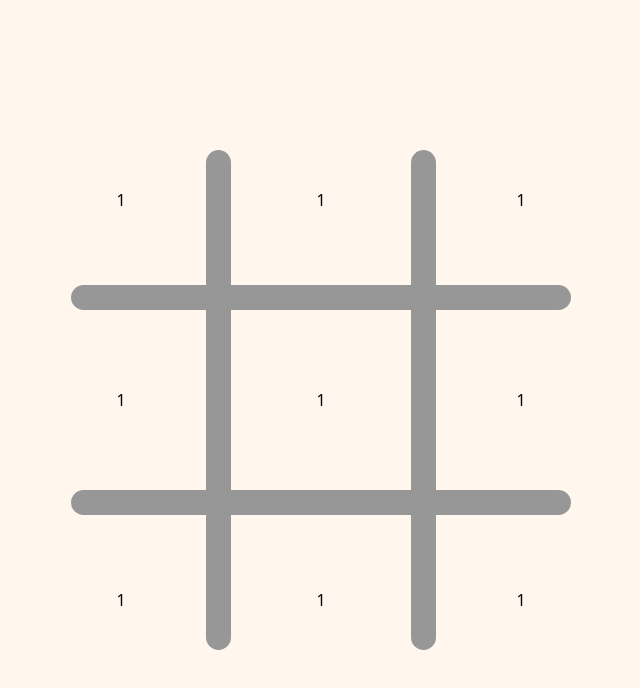
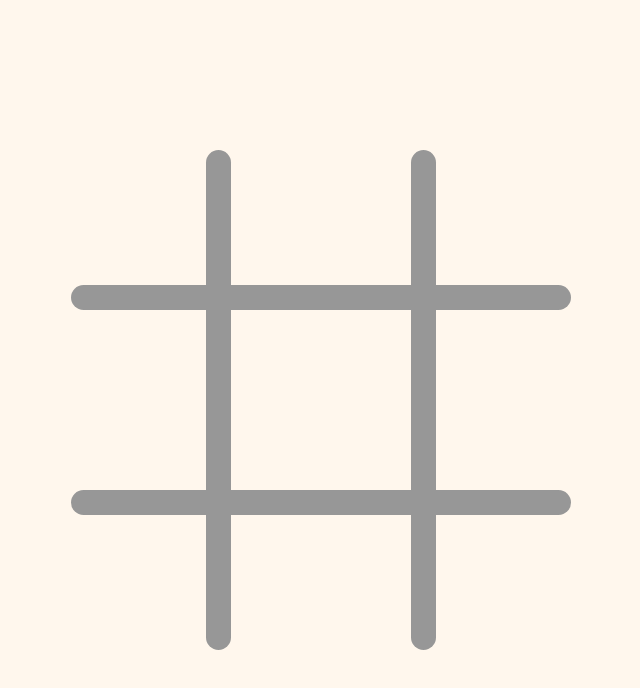
Before and after one commit to Deadusik/TicTacToe, a React (Create React App) app: page /single in a window 1280 px wide. Shown: the top 688 px of the page, without its empty margins (319-959 px from the left). Built offline with nearby package versions, Linux system fonts and the light colour scheme.

Commit message:
game field
add logic on field mouse hover
some code refactoring

```diff
--- a/src/components/GameGridItem.tsx
+++ b/src/components/GameGridItem.tsx
@@ -1,27 +1,55 @@
-import CrossSVG from '../assets/cross.svg'
-import ZiroSVG from '../assets/ziro.svg'
+import { useState } from 'react'
+import crossSVG from '../assets/cross.svg'
+import ziroSVG from '../assets/ziro.svg'
+import { SPACE } from '../utils/constants'
+import svgFilterStyles from '../styles/svg/svgFilters.module.scss'
+import { CellItems } from '../utils/enums'
 
 interface IGamePageParams {
-    contentType?: boolean
+    cellType?: CellItems
 }
 
-export function GameGridItem({ contentType }: IGamePageParams) {
+export function GameGridItem({ cellType = CellItems.CROSS }: IGamePageParams) {
+    const [isMouseEnter, setIsMouseEnter] = useState(false)
+
     const componentStyles = {
         mainContainer: [
+            'w-full',
+            'h-full',
             'flex',
             'justify-center',
             'items-center',
-            'w-[200px]',
-            'h-[200px]',
             'bg-sky-400',
             'bg-transparent',
-            'cursor-pointer'
-        ].join(' ')
+            'cursor-pointer',
+        ].join(SPACE),
+        crossSVG: [
+            svgFilterStyles.Cross,
+        ].join(SPACE),
+        circleSVG: [
+            svgFilterStyles.Circle,
+        ].join(SPACE),
+        hoverGridItemSVG: [
+            'animate-pulse',
+        ].join(SPACE),
     }
 
+    const [svgStyle, svgSrc] = cellType === CellItems.CROSS ?
+        [componentStyles.crossSVG, crossSVG] : [componentStyles.circleSVG, ziroSVG]
+
     return (
-        <div className={componentStyles.mainContainer}>
-            1
+        <div className={componentStyles.mainContainer}
+            onMouseEnter={() => setIsMouseEnter(true)}
+            onMouseLeave={() => setIsMouseEnter(false)}>
+            {
+                isMouseEnter &&
+                <img className={
+                    [
+                        svgStyle,
+                        componentStyles.hoverGridItemSVG
+                    ].join(SPACE)
+                } src={svgSrc} alt='hover-item' />
+            }
         </div>
     )
 }
--- a/src/pages/GamePage.tsx
+++ b/src/pages/GamePage.tsx
@@ -2,6 +2,7 @@ import { GamePanel } from "../components/GamePanel";
 import gridSVG from '../assets/grid.svg'
 import styles from '../styles/pages/GamePage.module.scss'
 import { GameGridItem } from "../components/GameGridItem";
+import { SPACE } from "../utils/constants";
 
 interface IGamePageParams {
     gameMode: string
@@ -10,9 +11,9 @@ interface IGamePageParams {
 export function GamePage({ gameMode }: IGamePageParams) {
     const pageStyles = {
         mianContainer: [
+            'w-full',
             'flex',
-            'w-full'
-        ].join(' '),
+        ].join(SPACE),
         gridContainer: [
             'absolute',
             'top-1/2',
@@ -20,21 +21,28 @@ export function GamePage({ gameMode }: IGamePageParams) {
             'transform',
             '-translate-x-1/2',
             '-translate-y-1/2',
-            'z-10'
-        ].join(' '),
+            'z-10',
+        ].join(SPACE),
         gridContentContainer: [
-            'flex'
-        ].join(' '),
+            'max-w-[600px]',
+            'flex',
+            'flex-wrap',
+        ].join(SPACE),
+        gridRow: [
+            'w-[600px]',
+            'h-[200px]',
+            'flex',
+        ].join(SPACE),
         girdSVG: [
             styles.SVGGRid,
+            'w-[500px]',
             'absolute',
             'top-1/2',
             'left-1/2',
             'transform',
             '-translate-x-1/2',
             '-translate-y-1/2',
-            'w-[500px]'
-        ].join(' ')
+        ].join(SPACE)
     }
 
     return (
@@ -42,17 +50,20 @@ export function GamePage({ gameMode }: IGamePageParams) {
             <GamePanel />
             <div className={pageStyles.gridContainer}>
                 <div className={pageStyles.gridContentContainer}>
-                    <div>
+                    {/* top row */}
+                    <div className={pageStyles.gridRow}>
                         <GameGridItem />
                         <GameGridItem />
                         <GameGridItem />
                     </div>
-                    <div>
+                    {/* middle row */}
+                    <div className={pageStyles.gridRow}>
                         <GameGridItem />
                         <GameGridItem />
                         <GameGridItem />
                     </div>
-                    <div>
+                    {/* bottom row */}
+                    <div className={pageStyles.gridRow}>
                         <GameGridItem />
                         <GameGridItem />
                         <GameGridItem />
--- a/src/pages/MenuPage.tsx
+++ b/src/pages/MenuPage.tsx
@@ -1,8 +1,9 @@
 import svgZiro from '../assets/ziro.svg'
 import svgCross from '../assets/cross.svg'
-import styles from '../styles/pages/MenuPage.module.scss'
+import svgFilterStyles from '../styles/svg/svgFilters.module.scss'
 import { Link } from 'react-router-dom'
 import { DUAL, SINGLE } from '../router/paths'
+import { SPACE } from '../utils/constants'
 
 export function MenuPage() {
     const pageStyles = {
@@ -23,46 +24,46 @@ export function MenuPage() {
             'text-white',
             'text-xl',
             'hover:bg-indigo-400'
-        ].join(' '),
+        ].join(SPACE),
         title: [
             'animate-bounce',
             'mb-3',
             'text-3xl',
             'sm:text-5xl',
             'font-bold'
-        ].join(' '),
+        ].join(SPACE),
         contentContainer: [
             'w-full',
             'flex',
             'flex-col',
             'items-center',
             'z-10'
-        ].join(' '),
+        ].join(SPACE),
         mainContainer: [
             'w-full',
             'h-screen',
             'flex',
             'items-center',
             'justify-center'
-        ].join(' '),
+        ].join(SPACE),
         backgroundContainer: [
             'absolute',
             'w-full',
             'h-screen'
-        ].join(' '),
+        ].join(SPACE),
         SVG: [
             'animate-bounce',
             'absolute',
             'z-10',
-        ].join(' '),
+        ].join(SPACE),
         circleSVG: [
-            styles.SVGCircle,
+            svgFilterStyles.Circle,
             'w-[100px]'
-        ].join(' '),
+        ].join(SPACE),
         crossSVG: [
-            styles.SVGCross,
+            svgFilterStyles.Cross,
             'w-[80px]'
-        ].join(' ')
+        ].join(SPACE)
     }
 
     return (
--- a/src/styles/pages/MenuPage.module.scss
+++ /dev/null
@@ -1,7 +0,0 @@
-.SVGCircle {
-    filter: brightness(0) saturate(100%) invert(52%) sepia(47%) saturate(623%) hue-rotate(175deg) brightness(105%) contrast(89%);
-}
-
-.SVGCross {
-    filter: brightness(0) saturate(100%) invert(24%) sepia(42%) saturate(5445%) hue-rotate(349deg) brightness(89%) contrast(93%);
-}
--- /dev/null
+++ b/src/styles/svg/svgFilters.module.scss
@@ -0,0 +1,7 @@
+.Circle {
+    filter: brightness(0) saturate(100%) invert(52%) sepia(47%) saturate(623%) hue-rotate(175deg) brightness(105%) contrast(89%);
+}
+
+.Cross {
+    filter: brightness(0) saturate(100%) invert(24%) sepia(42%) saturate(5445%) hue-rotate(349deg) brightness(89%) contrast(93%);
+}
--- /dev/null
+++ b/src/utils/constants.ts
@@ -0,0 +1 @@
+export const SPACE = ' '
--- /dev/null
+++ b/src/utils/enums.ts
@@ -0,0 +1 @@
+export enum CellItems { ZIRO, CROSS }
```
